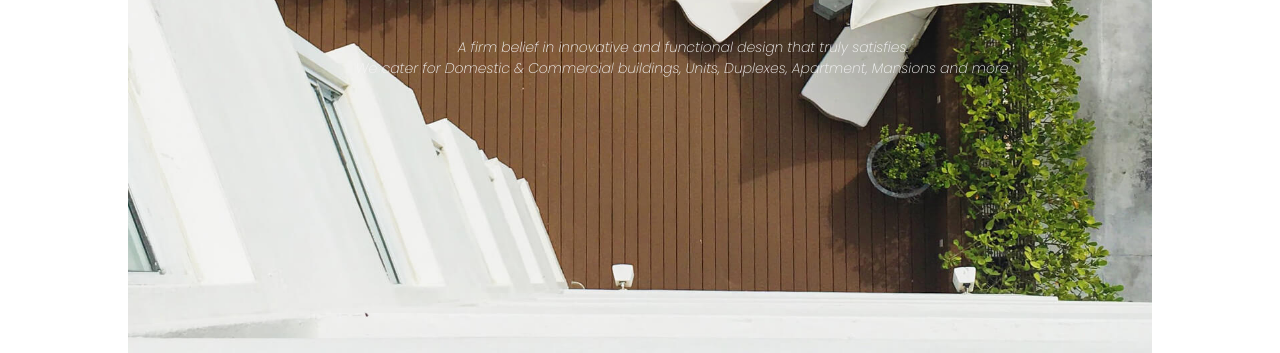
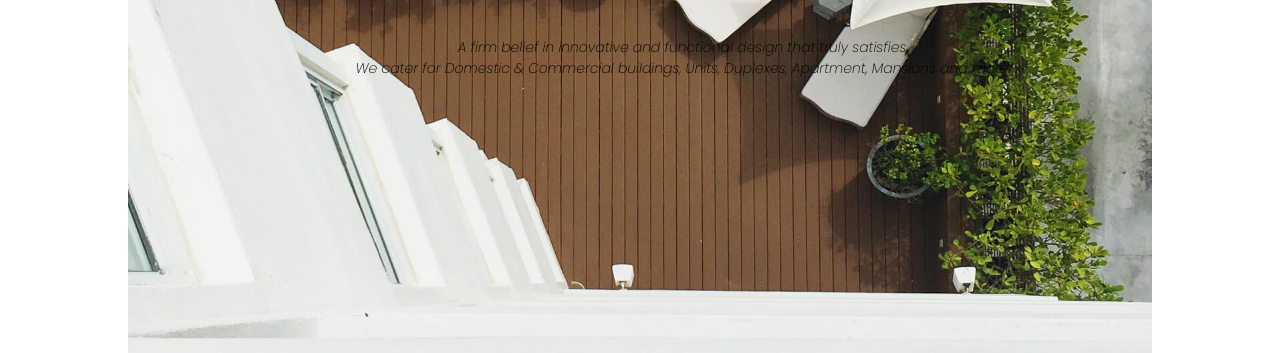
Before and after one commit to Jacobantwi0771/jake-chris-architect, a plain HTML site: page index.html in a window 1280 px wide. Shown: the part 447-800 px from the top of the page. Drawn offline with Linux system fonts and the light colour scheme.

Commit message:
Update Styles.css

```diff
--- a/Styles.css
+++ b/Styles.css
@@ -118,9 +118,6 @@ header ul li #home{
     font-weight: 200;
     font-style: italic;
     font-size: 1.3rem;
-    color: whitesmoke;
-}
-.myP2{
     color: black;
 }
 
```
